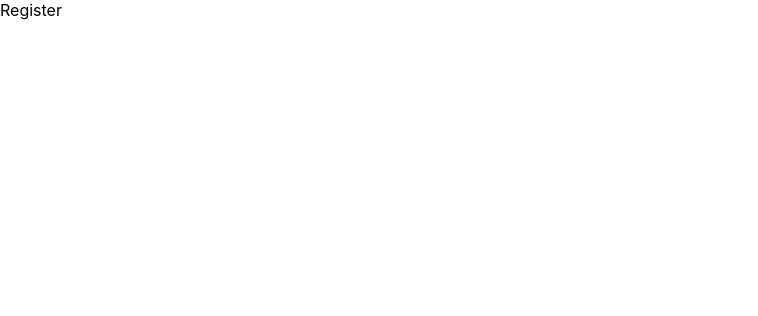
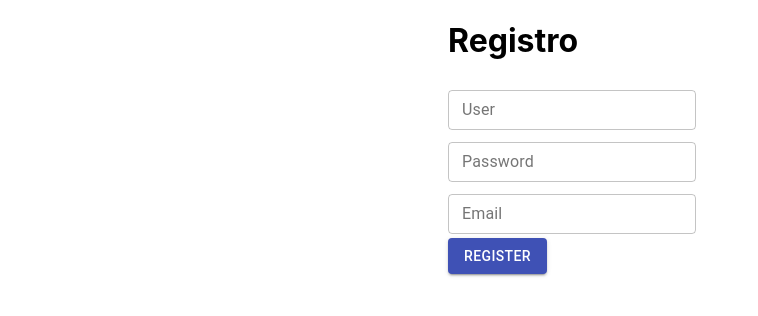
Before and after one commit to Fabricio-valadares/devstation, a React (Create React App) app: page /register in a window 1280 px wide. Shown: the top 316 px of the page, without its empty margins (0-758 px from the left). Built offline with nearby package versions, Linux system fonts and the light colour scheme.

Commit message:
feature: register form

```diff
--- a/package.json
+++ b/package.json
@@ -4,6 +4,8 @@
   "private": true,
   "dependencies": {
     "@hookform/resolvers": "^1.3.5",
+    "@material-ui/core": "^4.11.3",
+    "@material-ui/lab": "^4.0.0-alpha.57",
     "@testing-library/jest-dom": "^5.11.4",
     "@testing-library/react": "^11.1.0",
     "@testing-library/user-event": "^12.1.10",
--- /dev/null
+++ b/src/components/RegisterForm/index.jsx
@@ -0,0 +1,107 @@
+import { useState } from "react";
+import { useHistory } from "react-router";
+
+import { FormContainer } from "./styled";
+
+import { Button, TextField } from "@material-ui/core";
+import { Alert } from "@material-ui/lab";
+
+import { useForm } from "react-hook-form";
+import { yupResolver } from "@hookform/resolvers/yup";
+import * as yup from "yup";
+
+import axios from "axios";
+
+const RegisterForm = () => {
+  const [errorMsg, setErrorMsg] = useState(false);
+
+  const history = useHistory();
+  const required = "Campo obrigatório";
+
+  const schema = yup.object().shape({
+    username: yup.string().required(required),
+    password: yup
+      .string()
+      .min(8, "Mínimo de 8 dígitos")
+      .matches(
+        /^((?=.*[!@#$%^&*()\-_=+{};:,<.>]){1})(?=.*\d)((?=.*[a-z]){1})((?=.*[A-Z]){1}).*$/,
+        "Senha deve conter ao menos uma letra maiúscula, uma minúscula, um número e um caracter especial!"
+      )
+      .required(required),
+    email: yup.string().email("Email Invalido").required(required),
+  });
+
+  const { handleSubmit, register, errors, reset } = useForm({
+    resolver: yupResolver(schema),
+  });
+
+  const handleForm = (data) => {
+    axios
+      .post("https://kabit-api.herokuapp.com/users/", data)
+      .then(() => {
+        reset();
+        history.push("/login");
+      })
+      .catch((error) => {
+        setErrorMsg(true);
+        setTimeout(() => {
+          setErrorMsg(false);
+        }, 3000);
+        console.log(error);
+      });
+  };
+
+  return (
+    <form onSubmit={handleSubmit(handleForm)}>
+      {errorMsg && (
+        <Alert severity="error">
+          Seu cadastro falhou, verifique os dados e tente novamente.
+        </Alert>
+      )}
+      <FormContainer>
+        <h1>Registro</h1>
+        <TextField
+          margin="dense"
+          variant="outlined"
+          label="User"
+          name="username"
+          size="small"
+          color="primary"
+          inputRef={register}
+          error={!!errors.username}
+          helperText={errors.username?.message}
+        />
+        <TextField
+          margin="dense"
+          variant="outlined"
+          label="Password"
+          name="password"
+          type="password"
+          size="small"
+          color="primary"
+          inputRef={register}
+          error={!!errors.password}
+          helperText={errors.password?.message}
+        />
+        <TextField
+          margin="dense"
+          variant="outlined"
+          label="Email"
+          name="email"
+          size="small"
+          color="primary"
+          inputRef={register}
+          error={!!errors.email}
+          helperText={errors.email?.message}
+        />
+        <div>
+          <Button type="submit" variant="contained" color="primary">
+            Register
+          </Button>
+        </div>
+      </FormContainer>
+    </form>
+  );
+};
+
+export default RegisterForm;
--- /dev/null
+++ b/src/components/RegisterForm/styled.js
@@ -0,0 +1,7 @@
+import styled from "styled-components";
+
+export const FormContainer = styled.div`
+  flex-direction: column;
+  max-width: 30vw;
+  margin: 0 auto;
+`;
--- a/src/pages/Register/index.jsx
+++ b/src/pages/Register/index.jsx
@@ -1,5 +1,11 @@
+import RegisterForm from "../../components/RegisterForm";
+
 const Register = () => {
-  return <div>Register</div>;
+  return (
+    <div>
+      <RegisterForm />
+    </div>
+  );
 };
 
 export default Register;
```
Also changed, not shown: 1 other file (tests, documents, lock files or other folders).
